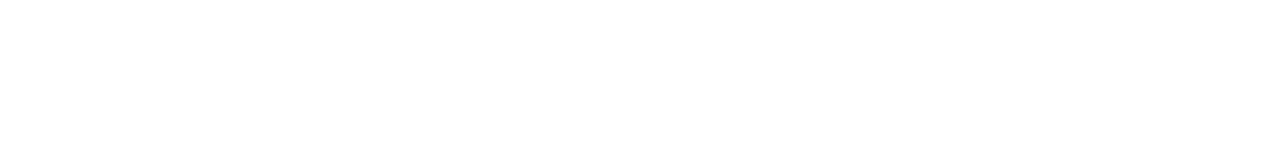
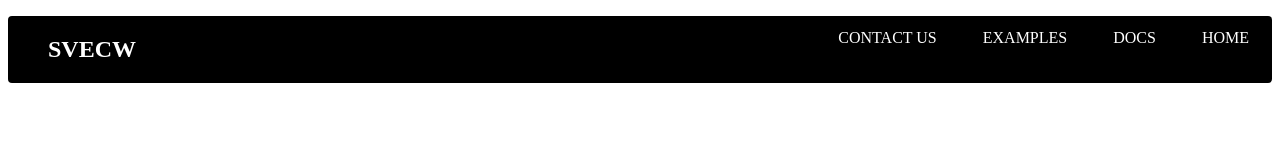
Before and after one commit to SahityaG4/2020_FWD_LAB, a plain HTML site: page NAVBARwithCSS/index.html in a window 1280 px wide. Drawn offline with Linux system fonts and the light colour scheme.

Commit message:
Update index.html

```diff
--- a/NAVBARwithCSS/index.html
+++ b/NAVBARwithCSS/index.html
@@ -4,9 +4,47 @@
     <meta charset="UTF-8">
     <meta http-equiv="X-UA-Compatible" content="IE=edge">
     <meta name="viewport" content="width=device-width, initial-scale=1.0">
-    <title>NAVBAR Demo</title>
+    <title>NAVBAR css</title>
+    <style>
+        .navbar{
+            background-color: black;
+            border-radius: 4px;
+        }
+        .navbar ul{
+            overflow: auto;
+            color: white;
+        }
+        .navbar li{
+            float: right;
+            list-style: none;
+            margin : 13px 20px;
+        }
+        .navbar li a:hover{
+            color: wheat;
+        }
+        .navbar li a{
+            padding: 3px 3px;
+            text-decoration: none;
+            color: white;
+        }
+        .search{
+            float: left;
+        }
+    </style>
 </head>
 <body>
-
+    <header>
+        <nav class ="navbar">
+            <ul>
+                <li><a href = "a">HOME</a></li>
+                <li><a href = "a">DOCS</a></li>
+                <li><a href = "a">EXAMPLES</a></li>
+                <li><a href = "a">CONTACT US</a></li>
+                <div class = "search">
+                    <h1> SVECW </h1>
+                </div>
+            </ul>
+        </nav>
+    </header>
 </body>
 </html>
```
